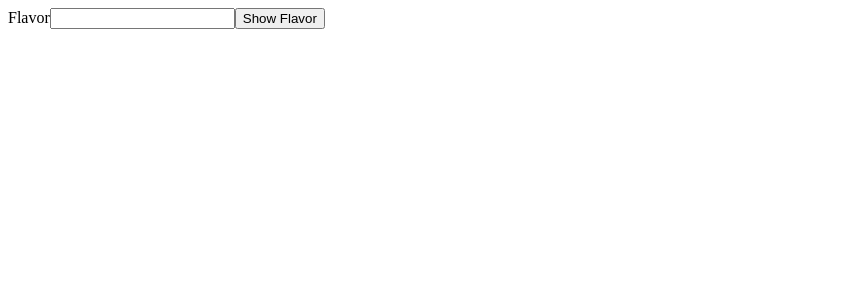
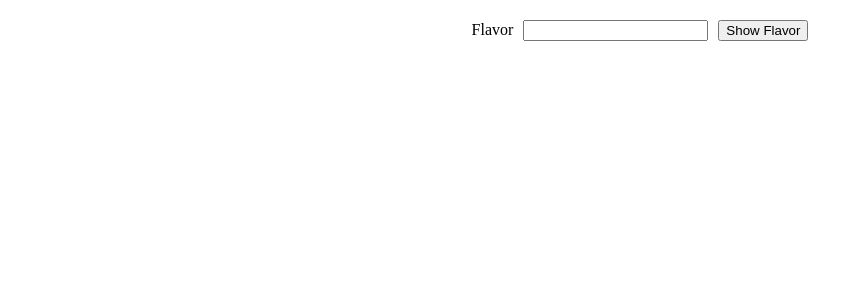
Before and after one commit to FullstackAcademy/npm-getting-started, a React (Vite) app in the folder step_3/froyo-orders-react/: page / in a window 1280 px wide. Shown: the top 300 px of the page, without its empty margins (0-863 px from the left). Built offline with nearby package versions, Linux system fonts and the light colour scheme.

Commit message:
Finished task 18

```diff
--- /dev/null
+++ b/step_3/froyo-orders-react/src/App.css
@@ -0,0 +1,24 @@
+body {
+  width: 500px;
+  margin: 0 auto;
+  display: flex;
+  justify-content: center;
+  align-items: center;
+}
+form {
+  margin: 10px;
+}
+
+input {
+  margin: 10px;
+}
+
+ul {
+  columns: 2;
+}
+
+li {
+  font-family: cursive;
+  font-weight: bold;
+  font-size: 24px;
+}
--- a/step_3/froyo-orders-react/src/App.jsx
+++ b/step_3/froyo-orders-react/src/App.jsx
@@ -1,5 +1,6 @@
-import { Flavor } from './Flavor';
 import { FlavorForm } from './FlavorForm';
+import "./App.css";
+
 export const App = () => {
   return (
     <div>
```
